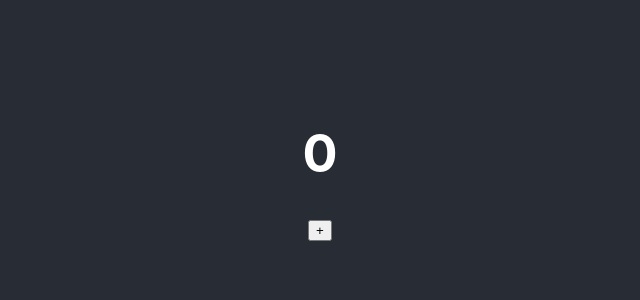
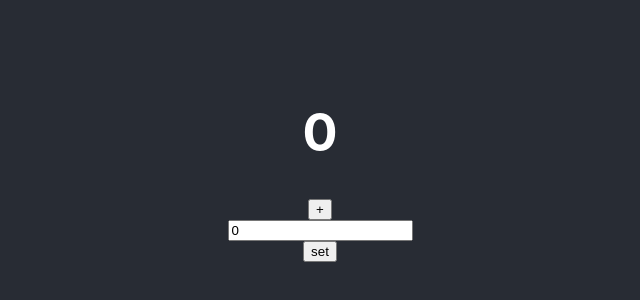
Before and after one commit to NouarSalhEddine/React-TDD, a React (Create React App) app: page / in a window 1280 px wide. Shown: the part 236-536 px from the top of the page, without its empty margins (320-960 px from the left). Built offline with nearby package versions, Linux system fonts and the light colour scheme.

Commit message:
keyboard interaction

```diff
--- a/src/components/Examples/counter/counter.tsx
+++ b/src/components/Examples/counter/counter.tsx
@@ -5,11 +5,14 @@
 
 
   const [count, setCount] = useState(0)
+  const [amount, setAmount] = useState(0)
 
   return (
     <>
       <h1>{count}</h1>
       <button onClick={() => setCount(count + 1)}>+</button>
+      <input type="number" name='amount' value={amount} onChange={(e) => setAmount(parseInt(e.target.value))} />
+      <button onClick={() => setCount(amount)}>set</button>
     </>
   )
 }
```
Also changed, not shown: 1 other file (tests, documents, lock files or other folders).
